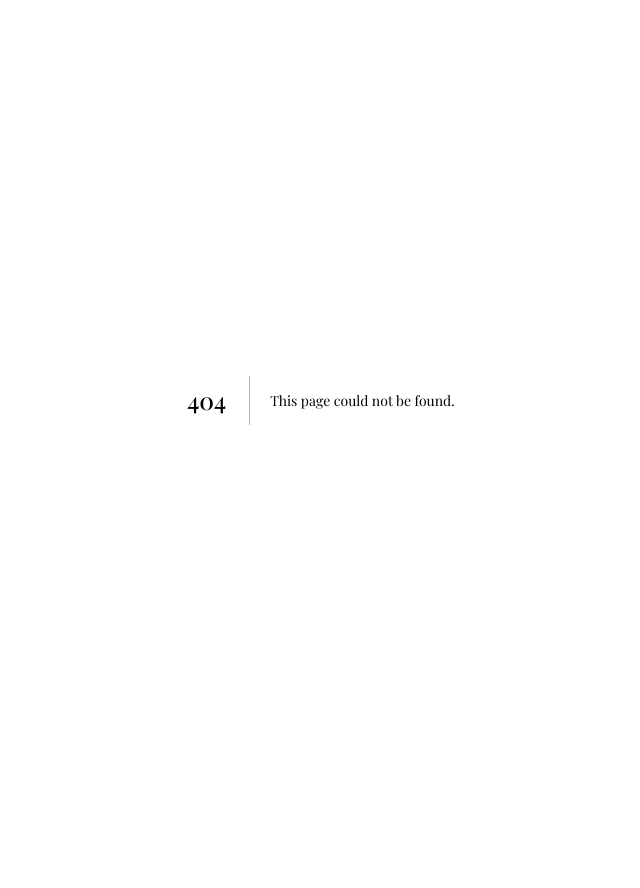
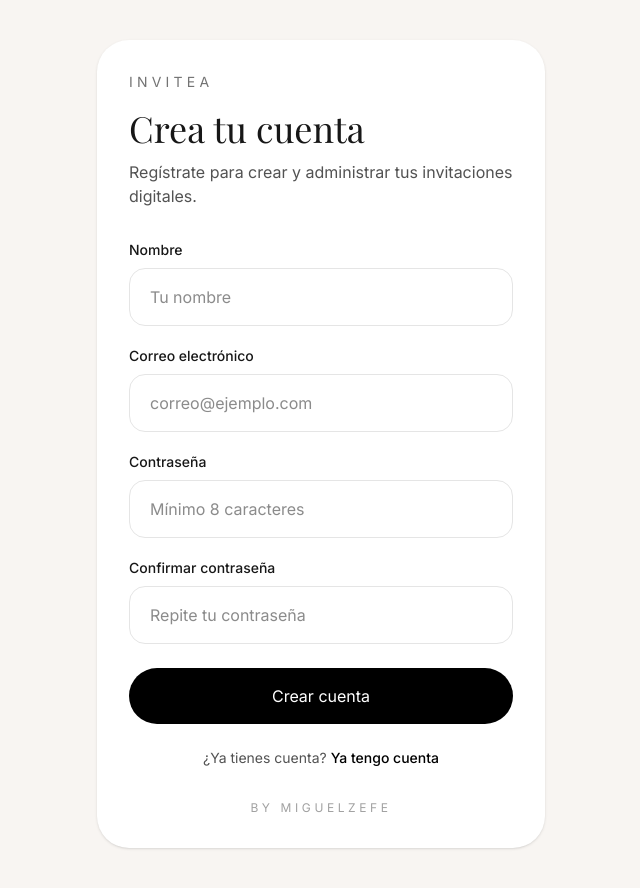
Before and after one commit to MiguelZefe/invitea, a Next.js app: page /registro in a window 1280 px wide. Before the commit this address had no page. Shown: the whole page, without its empty margins (319-959 px from the left). Before the commit the page ends 800 px from the top, so only its background shows below. Built offline with nearby package versions, Linux system fonts and the light colour scheme; no server answers; a web font is replaced by a local one.

Commit message:
feat: agregar registro de compradores

```diff
--- /dev/null
+++ b/src/app/auth/callback/route.ts
@@ -0,0 +1,20 @@
+import { createClient } from "@/lib/supabase-server";
+import { NextResponse } from "next/server";
+
+export async function GET(request: Request) {
+  const requestUrl = new URL(request.url);
+  const code = requestUrl.searchParams.get("code");
+
+  if (code) {
+    const supabase = await createClient();
+    const { error } = await supabase.auth.exchangeCodeForSession(code);
+
+    if (!error) {
+      return NextResponse.redirect(new URL("/dashboard", requestUrl.origin));
+    }
+  }
+
+  const loginUrl = new URL("/login", requestUrl.origin);
+  loginUrl.searchParams.set("error", "confirmacion");
+  return NextResponse.redirect(loginUrl);
+}
--- a/src/app/login/page.tsx
+++ b/src/app/login/page.tsx
@@ -1,9 +1,15 @@
 import LoginForm from "@/components/auth/LoginForm";
 import { createClient } from "@/lib/supabase-server";
+import Link from "next/link";
 import { redirect } from "next/navigation";
 
-export default async function LoginPage() {
+type LoginPageProps = {
+  searchParams: Promise<{ error?: string }>;
+};
+
+export default async function LoginPage({ searchParams }: LoginPageProps) {
   const supabase = await createClient();
+  const { error } = await searchParams;
 
   const {
     data: { user },
@@ -28,6 +34,20 @@ export default async function LoginPage() {
 
         <LoginForm />
 
+        {error === "confirmacion" && (
+          <p className="mt-5 rounded-2xl bg-red-50 px-4 py-3 text-sm text-red-700" role="alert">
+            No pudimos confirmar tu correo. El enlace puede haber expirado o ya
+            fue utilizado. Intenta iniciar sesión o vuelve a registrarte.
+          </p>
+        )}
+
+        <p className="mt-6 text-center text-sm text-neutral-600">
+          ¿Aún no tienes cuenta?{" "}
+          <Link href="/registro" className="font-medium text-black underline-offset-4 hover:underline">
+            Crear cuenta
+          </Link>
+        </p>
+
         <p className="mt-8 text-center text-xs uppercase tracking-[0.3em] text-neutral-400">
           By MiguelZefe
         </p>
--- /dev/null
+++ b/src/app/registro/page.tsx
@@ -0,0 +1,31 @@
+import RegisterForm from "@/components/auth/RegisterForm";
+import { createClient } from "@/lib/supabase-server";
+import Link from "next/link";
+import { redirect } from "next/navigation";
+
+export default async function RegisterPage() {
+  const supabase = await createClient();
+  const { data: { user } } = await supabase.auth.getUser();
+
+  if (user) {
+    redirect("/dashboard");
+  }
+
+  return (
+    <main className="flex min-h-screen items-center justify-center bg-[#f8f5f2] px-6 py-10">
+      <section className="w-full max-w-md rounded-[2rem] bg-white p-8 shadow-sm">
+        <p className="mb-4 text-sm uppercase tracking-[0.3em] text-neutral-500">INVITEA</p>
+        <h1 className="mb-3 text-4xl">Crea tu cuenta</h1>
+        <p className="mb-8 text-neutral-600">Regístrate para crear y administrar tus invitaciones digitales.</p>
+        <RegisterForm />
+        <p className="mt-6 text-center text-sm text-neutral-600">
+          ¿Ya tienes cuenta?{" "}
+          <Link href="/login" className="font-medium text-black underline-offset-4 hover:underline">
+            Ya tengo cuenta
+          </Link>
+        </p>
+        <p className="mt-8 text-center text-xs uppercase tracking-[0.3em] text-neutral-400">By MiguelZefe</p>
+      </section>
+    </main>
+  );
+}
--- /dev/null
+++ b/src/components/auth/RegisterForm.tsx
@@ -0,0 +1,210 @@
+"use client";
+
+import { createClient } from "@/lib/supabase-browser";
+import { useRouter } from "next/navigation";
+import { FormEvent, useState } from "react";
+
+function getRegistrationError(message: string, code?: string) {
+  const normalizedMessage = message.toLowerCase();
+
+  if (
+    code === "user_already_exists" ||
+    normalizedMessage.includes("already registered") ||
+    normalizedMessage.includes("already exists")
+  ) {
+    return "Este correo ya está registrado. Intenta iniciar sesión.";
+  }
+
+  if (
+    normalizedMessage.includes("password") &&
+    (normalizedMessage.includes("short") ||
+      normalizedMessage.includes("least") ||
+      normalizedMessage.includes("characters"))
+  ) {
+    return "La contraseña debe tener al menos 8 caracteres.";
+  }
+
+  if (
+    code === "over_email_send_rate_limit" ||
+    normalizedMessage.includes("rate limit")
+  ) {
+    return "Se hicieron demasiados intentos. Espera unos minutos y vuelve a intentar.";
+  }
+
+  return "No pudimos crear tu cuenta. Intenta de nuevo en unos momentos.";
+}
+
+export default function RegisterForm() {
+  const router = useRouter();
+  const supabase = createClient();
+
+  const [fullName, setFullName] = useState("");
+  const [email, setEmail] = useState("");
+  const [password, setPassword] = useState("");
+  const [passwordConfirmation, setPasswordConfirmation] = useState("");
+  const [loading, setLoading] = useState(false);
+  const [errorMessage, setErrorMessage] = useState("");
+  const [confirmationPending, setConfirmationPending] = useState(false);
+
+  const handleRegistration = async (event: FormEvent<HTMLFormElement>) => {
+    event.preventDefault();
+    setErrorMessage("");
+
+    const normalizedName = fullName.trim();
+
+    if (!normalizedName) {
+      setErrorMessage("Escribe tu nombre para continuar.");
+      return;
+    }
+
+    if (password.length < 8) {
+      setErrorMessage("La contraseña debe tener al menos 8 caracteres.");
+      return;
+    }
+
+    if (password !== passwordConfirmation) {
+      setErrorMessage("Las contraseñas no coinciden.");
+      return;
+    }
+
+    setLoading(true);
+
+    const { data, error } = await supabase.auth.signUp({
+      email: email.trim(),
+      password,
+      options: {
+        data: { full_name: normalizedName },
+        emailRedirectTo: `${window.location.origin}/auth/callback`,
+      },
+    });
+
+    setLoading(false);
+
+    if (error) {
+      setErrorMessage(getRegistrationError(error.message, error.code));
+      return;
+    }
+
+    if (data.session) {
+      router.push("/dashboard");
+      router.refresh();
+      return;
+    }
+
+    setConfirmationPending(true);
+  };
+
+  if (confirmationPending) {
+    return (
+      <div
+        className="rounded-[2rem] bg-[#f8f5f2] px-6 py-8 text-center"
+        role="status"
+      >
+        <div className="mx-auto flex size-12 items-center justify-center rounded-full bg-black text-xl text-white">
+          ✓
+        </div>
+        <h2 className="mt-5 text-2xl">Revisa tu correo</h2>
+        <p className="mt-3 text-sm leading-6 text-neutral-600">
+          Enviamos un enlace de confirmación a <strong>{email.trim()}</strong>.
+          Ábrelo para activar tu cuenta y entrar a tu dashboard.
+        </p>
+        <p className="mt-4 text-xs text-neutral-500">
+          Si no lo encuentras, revisa tu carpeta de correo no deseado.
+        </p>
+      </div>
+    );
+  }
+
+  const inputClassName =
+    "w-full rounded-2xl border border-neutral-200 bg-white px-5 py-4 outline-none transition focus:border-black";
+
+  return (
+    <form onSubmit={handleRegistration}>
+      <div className="mb-5">
+        <label className="mb-2 block text-sm font-medium" htmlFor="full-name">
+          Nombre
+        </label>
+        <input
+          id="full-name"
+          type="text"
+          required
+          autoComplete="name"
+          value={fullName}
+          onChange={(event) => setFullName(event.target.value)}
+          placeholder="Tu nombre"
+          className={inputClassName}
+        />
+      </div>
+
+      <div className="mb-5">
+        <label className="mb-2 block text-sm font-medium" htmlFor="email">
+          Correo electrónico
+        </label>
+        <input
+          id="email"
+          type="email"
+          required
+          autoComplete="email"
+          value={email}
+          onChange={(event) => setEmail(event.target.value)}
+          placeholder="correo@ejemplo.com"
+          className={inputClassName}
+        />
+      </div>
+
+      <div className="mb-5">
+        <label className="mb-2 block text-sm font-medium" htmlFor="password">
+          Contraseña
+        </label>
+        <input
+          id="password"
+          type="password"
+          required
+          minLength={8}
+          autoComplete="new-password"
+          value={password}
+          onChange={(event) => setPassword(event.target.value)}
+          placeholder="Mínimo 8 caracteres"
+          className={inputClassName}
+        />
+      </div>
+
+      <div className="mb-6">
+        <label
+          className="mb-2 block text-sm font-medium"
+          htmlFor="password-confirmation"
+        >
+          Confirmar contraseña
+        </label>
+        <input
+          id="password-confirmation"
+          type="password"
+          required
+          minLength={8}
+          autoComplete="new-password"
+          value={passwordConfirmation}
+          onChange={(event) => setPasswordConfirmation(event.target.value)}
+          placeholder="Repite tu contraseña"
+          className={inputClassName}
+        />
+      </div>
+
+      {errorMessage && (
+        <p
+          className="mb-5 rounded-2xl bg-red-50 px-4 py-3 text-sm text-red-700"
+          role="alert"
+        >
+          {errorMessage}
+        </p>
+      )}
+
+      <button
+        type="submit"
+        disabled={loading}
+        className="w-full rounded-full bg-black px-8 py-4 text-white transition hover:opacity-90 disabled:opacity-50"
+      >
+        {loading ? "Creando cuenta..." : "Crear cuenta"}
+      </button>
+    </form>
+  );
+}
```
